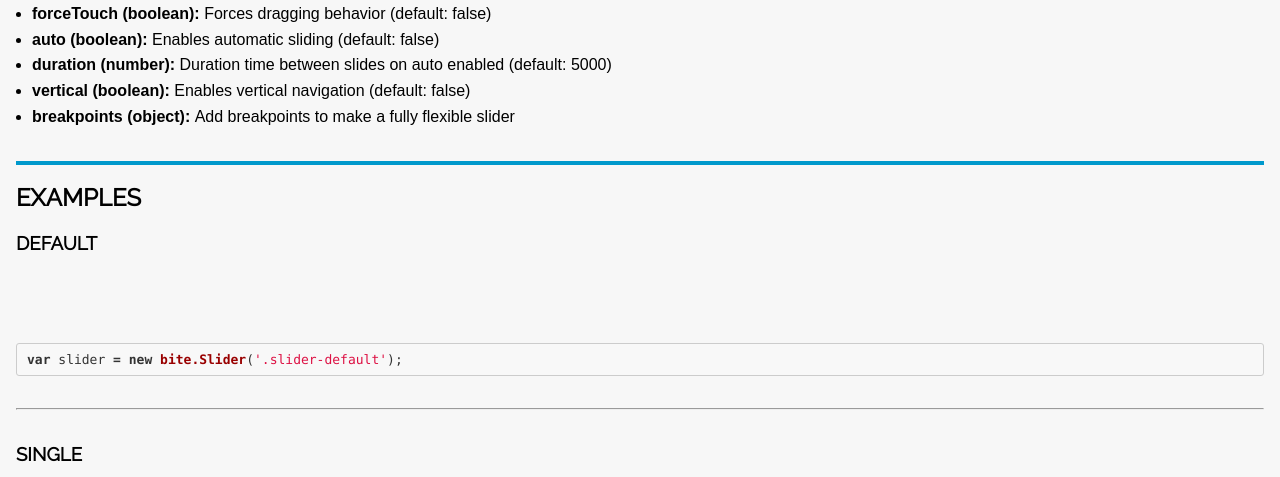
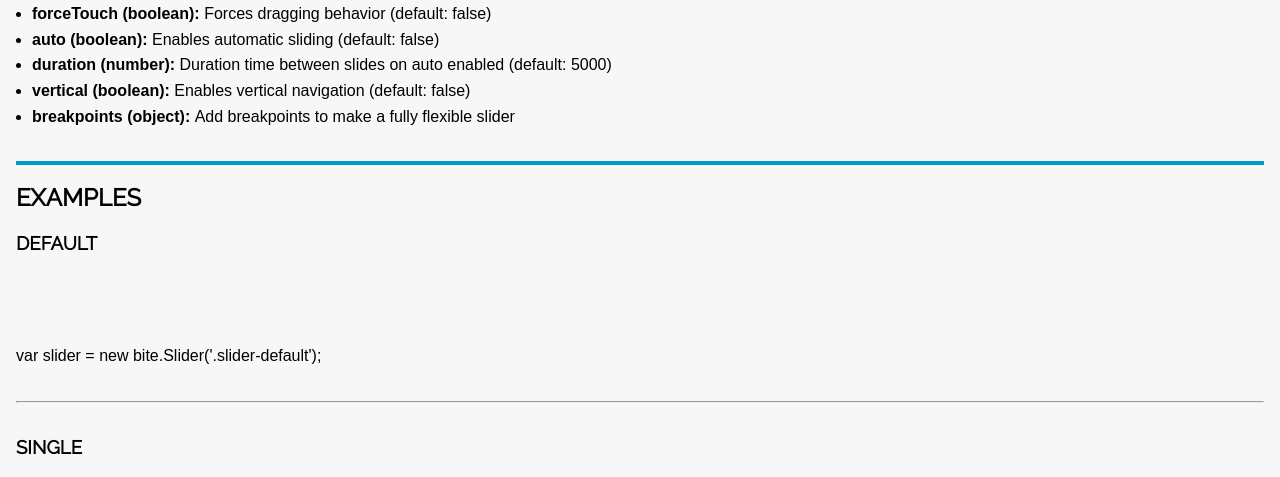
Before and after one commit to jandrade/carouseljs, a plain HTML site: page index.html in a window 1280 px wide. Shown: the part 323-800 px from the top of the page. Drawn offline with Linux system fonts and the light colour scheme; a web font is replaced by a local one.

Commit message:
updating examples

```diff
--- a/index.html
+++ b/index.html
@@ -9,7 +9,7 @@
 
         <link rel="stylesheet" href="css/bite.css">
         <link rel="stylesheet" href="css/bite-slider.css">
-        <link rel="stylesheet" type="text/css" href="css/vendor/rainbow-github.css">
+        <!--<link rel="stylesheet" type="text/css" href="css/vendor/rainbow-github.css">-->
 
 
         <style>
@@ -178,7 +178,7 @@
             Copyright &copy; 2014 - Juan David Andrade
         </footer><!-- #footer -->
 
-        <script src="js/vendor/rainbow-custom.min.js"></script>
+        <!--<script src="js/vendor/rainbow-custom.min.js"></script>-->
         <script src="js/bite-slider.js"></script>
         <script src="js/main.js"></script>
     </body>
```
